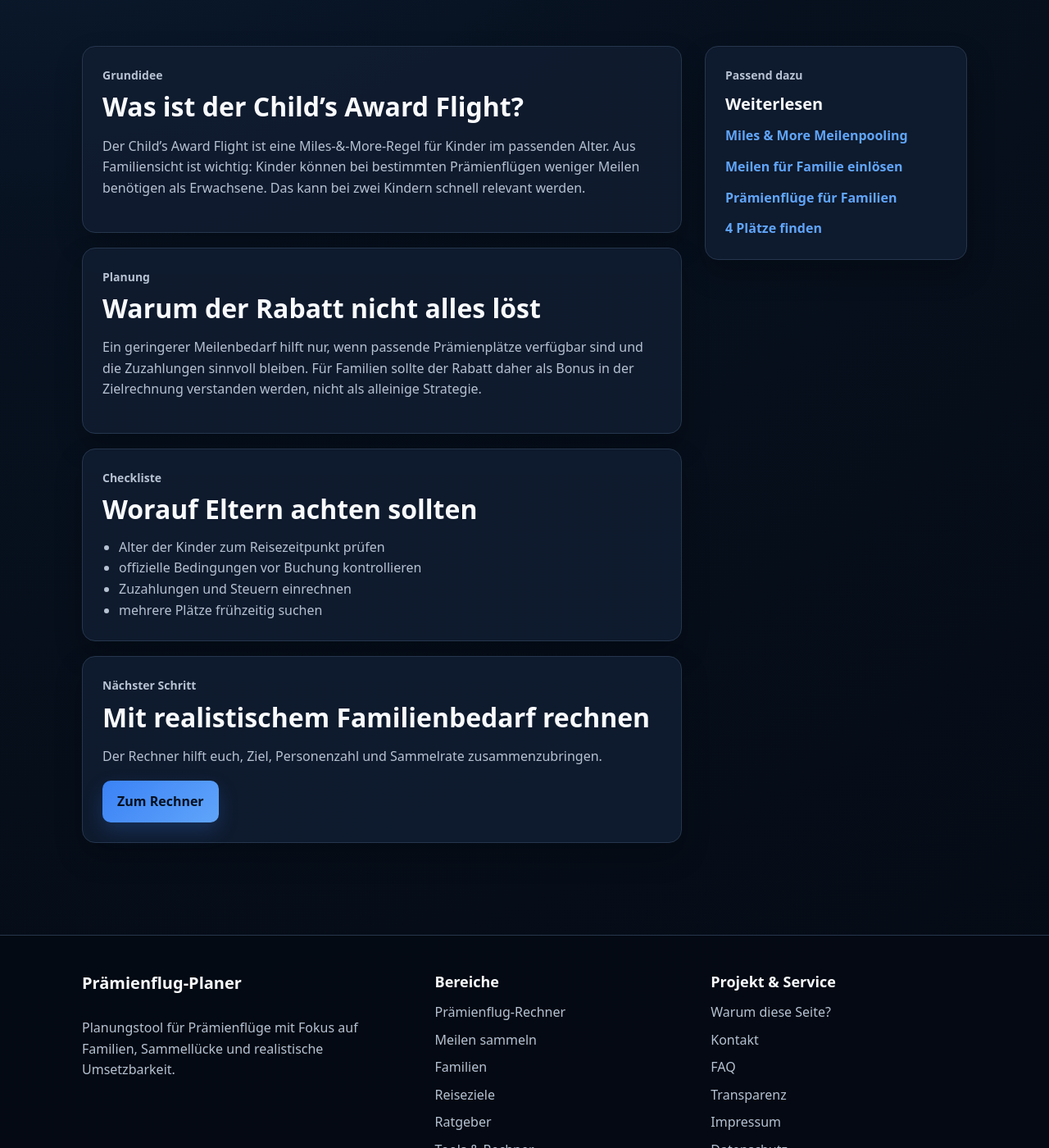
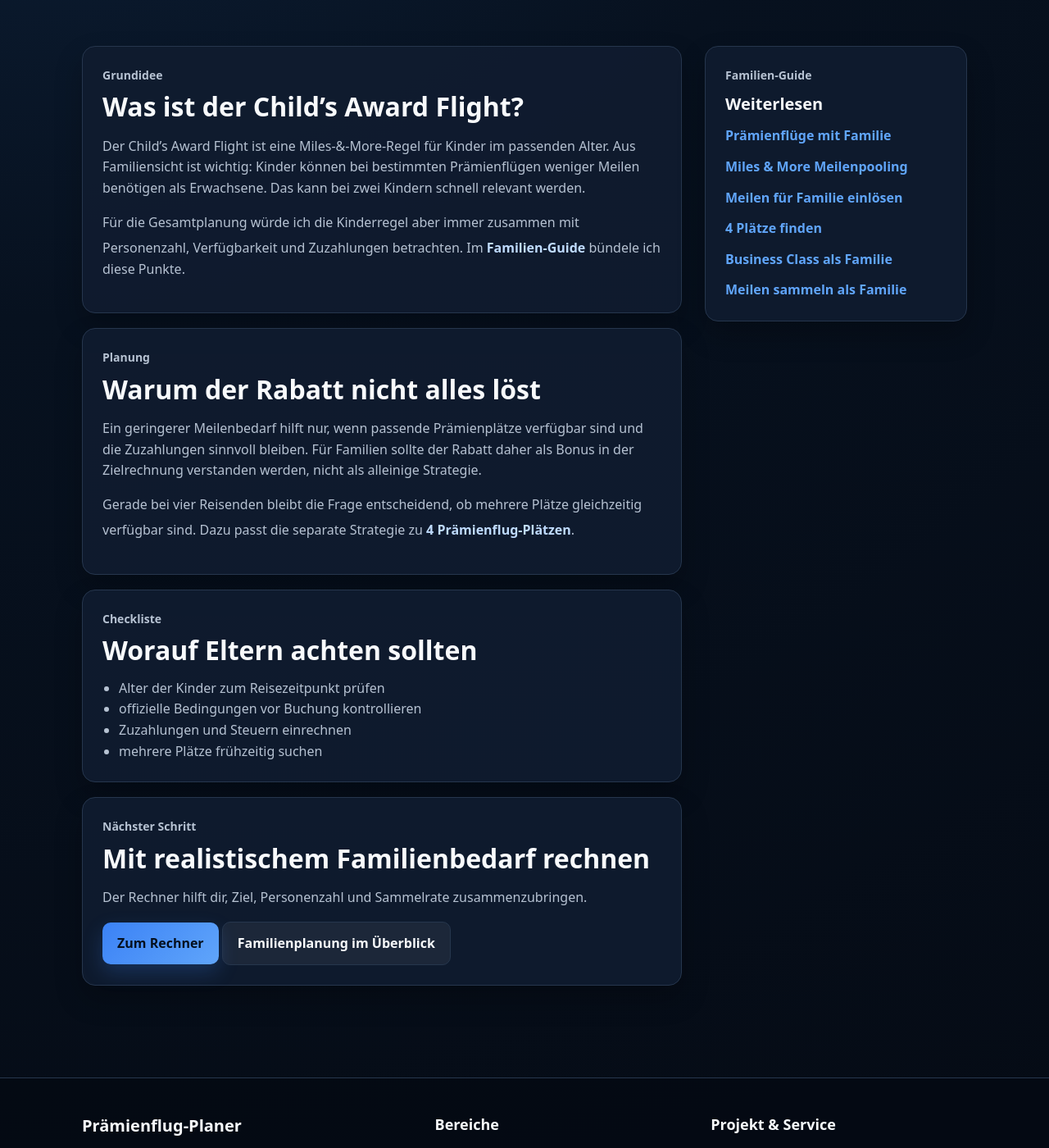
Before and after one commit to Praemienflug-Planer/miles-planer, a Jekyll site: the page built from childs-award-flight-kinder-meilen/index.html, in a window 1280 px wide and 1400 px high, scrolled down 786 px. Shown: the whole window at 82% size. Built offline with Jekyll 4.4.1, drawn with Linux system fonts in a browser that asks for light colours.

Commit message:
Tighten child award family links

```diff
--- a/childs-award-flight-kinder-meilen/index.html
+++ b/childs-award-flight-kinder-meilen/index.html
@@ -17,11 +17,11 @@ layout: default
 <main id="main-content">
   <section class="hero hero-small"><div class="container hero-grid seo-hero-grid"><div><p class="eyebrow">Kinder & Meilen</p><h1>Child’s Award Flight: Warum der Kinder-Rabatt für Familien wichtig sein kann</h1><p class="hero-text">Bei Familienreisen zählt jede Meile. Wenn Kinder bei einem Prämienflug weniger Meilen benötigen, kann das die Zielrechnung spürbar verändern – vor allem bei Fernreisen und mehreren Kindern.</p><div class="hero-actions"><a class="btn btn-primary" href="/rechner/">Meilenbedarf prüfen</a><a class="btn btn-secondary" href="/praemienfluege-familie/">Familien-Guide</a></div></div><div class="hero-card"><h2>Kurz gesagt</h2><ul><li>relevant für Kinder im passenden Alter</li><li>kann Meilenziele senken</li><li>Zuzahlungen bleiben wichtig</li><li>Verfügbarkeit bleibt der Engpass</li></ul></div></div></section>
   <section class="section"><div class="container seo-layout"><article class="seo-content">
-    <div class="article-card seo-card"><p class="eyebrow">Grundidee</p><h2>Was ist der Child’s Award Flight?</h2><p>Der Child’s Award Flight ist eine Miles-&amp;-More-Regel für Kinder im passenden Alter. Aus Familiensicht ist wichtig: Kinder können bei bestimmten Prämienflügen weniger Meilen benötigen als Erwachsene. Das kann bei zwei Kindern schnell relevant werden.</p></div>
-    <div class="article-card seo-card"><p class="eyebrow">Planung</p><h2>Warum der Rabatt nicht alles löst</h2><p>Ein geringerer Meilenbedarf hilft nur, wenn passende Prämienplätze verfügbar sind und die Zuzahlungen sinnvoll bleiben. Für Familien sollte der Rabatt daher als Bonus in der Zielrechnung verstanden werden, nicht als alleinige Strategie.</p></div>
+    <div class="article-card seo-card"><p class="eyebrow">Grundidee</p><h2>Was ist der Child’s Award Flight?</h2><p>Der Child’s Award Flight ist eine Miles-&amp;-More-Regel für Kinder im passenden Alter. Aus Familiensicht ist wichtig: Kinder können bei bestimmten Prämienflügen weniger Meilen benötigen als Erwachsene. Das kann bei zwei Kindern schnell relevant werden.</p><p>Für die Gesamtplanung würde ich die Kinderregel aber immer zusammen mit Personenzahl, Verfügbarkeit und Zuzahlungen betrachten. Im <a class="text-link" href="/praemienfluege-familie/">Familien-Guide</a> bündele ich diese Punkte.</p></div>
+    <div class="article-card seo-card"><p class="eyebrow">Planung</p><h2>Warum der Rabatt nicht alles löst</h2><p>Ein geringerer Meilenbedarf hilft nur, wenn passende Prämienplätze verfügbar sind und die Zuzahlungen sinnvoll bleiben. Für Familien sollte der Rabatt daher als Bonus in der Zielrechnung verstanden werden, nicht als alleinige Strategie.</p><p>Gerade bei vier Reisenden bleibt die Frage entscheidend, ob mehrere Plätze gleichzeitig verfügbar sind. Dazu passt die separate Strategie zu <a class="text-link" href="/vier-praemienflug-plaetze-finden/">4 Prämienflug-Plätzen</a>.</p></div>
     <div class="article-card seo-card"><p class="eyebrow">Checkliste</p><h2>Worauf Eltern achten sollten</h2><ul><li>Alter der Kinder zum Reisezeitpunkt prüfen</li><li>offizielle Bedingungen vor Buchung kontrollieren</li><li>Zuzahlungen und Steuern einrechnen</li><li>mehrere Plätze frühzeitig suchen</li></ul></div>
-    <div class="article-card seo-card"><p class="eyebrow">Nächster Schritt</p><h2>Mit realistischem Familienbedarf rechnen</h2><p>Der Rechner hilft euch, Ziel, Personenzahl und Sammelrate zusammenzubringen.</p><a class="btn btn-primary" href="/rechner/">Zum Rechner</a></div>
-  </article><aside class="seo-sidebar"><div class="article-card seo-card sticky-card"><p class="eyebrow">Passend dazu</p><h3>Weiterlesen</h3><div class="sidebar-links"><a href="/miles-and-more-meilenpooling-familie/">Miles & More Meilenpooling</a><a href="/meilen-fuer-familienmitglieder-einloesen/">Meilen für Familie einlösen</a><a href="/praemienfluege-familie/">Prämienflüge für Familien</a><a href="/vier-praemienflug-plaetze-finden/">4 Plätze finden</a></div></div></aside></div></section>
+    <div class="article-card seo-card"><p class="eyebrow">Nächster Schritt</p><h2>Mit realistischem Familienbedarf rechnen</h2><p>Der Rechner hilft dir, Ziel, Personenzahl und Sammelrate zusammenzubringen.</p><a class="btn btn-primary" href="/rechner/">Zum Rechner</a> <a class="btn btn-secondary" href="/praemienfluege-familie/">Familienplanung im Überblick</a></div>
+  </article><aside class="seo-sidebar"><div class="article-card seo-card sticky-card"><p class="eyebrow">Familien-Guide</p><h3>Weiterlesen</h3><div class="sidebar-links"><a href="/praemienfluege-familie/">Prämienflüge mit Familie</a><a href="/miles-and-more-meilenpooling-familie/">Miles & More Meilenpooling</a><a href="/meilen-fuer-familienmitglieder-einloesen/">Meilen für Familie einlösen</a><a href="/vier-praemienflug-plaetze-finden/">4 Plätze finden</a><a href="/business-class-familie-meilen/">Business Class als Familie</a><a href="/meilen-sammeln-familie/">Meilen sammeln als Familie</a></div></div></aside></div></section>
 </main>
 </body>
 </html>
```
